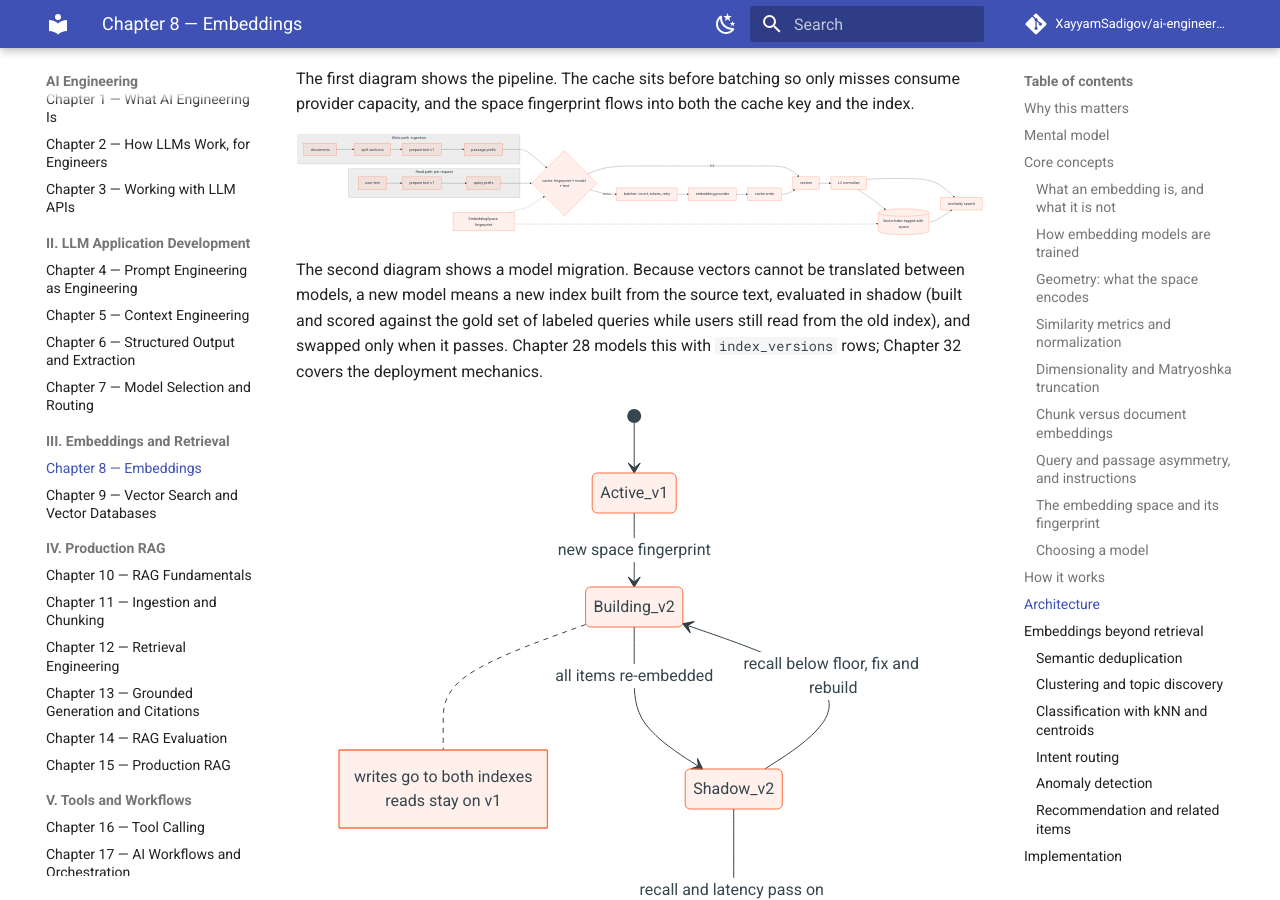
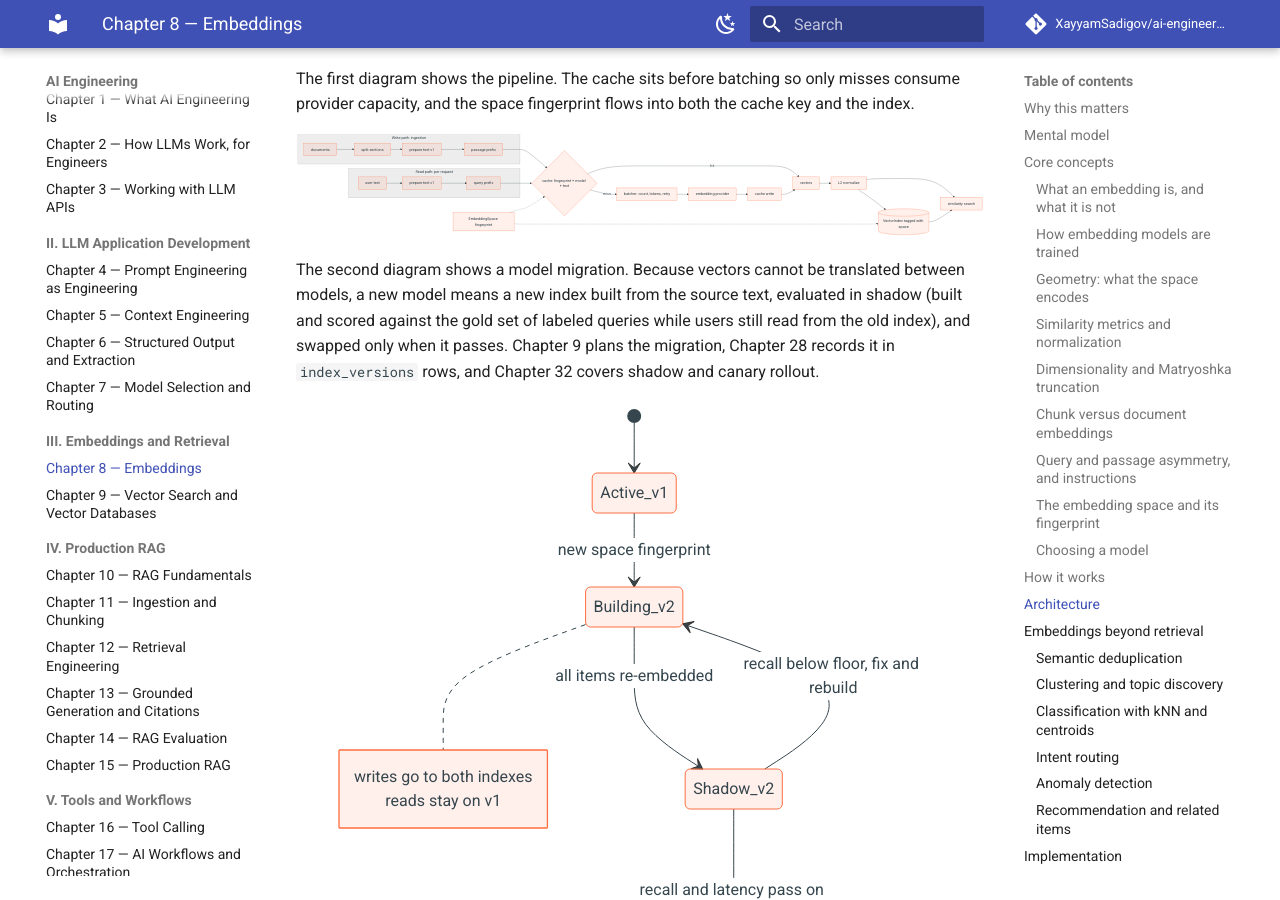
Before and after one commit to XayyamSadigov/ai-engineering-book, an MkDocs documentation site: the page built from book/chapters/08-embeddings.md, in a window 1280 px wide and 900 px high, scrolled down 9030 px. Built offline with MkDocs 1.6.1 and Material for MkDocs 9.7.7, drawn with Linux system fonts in a browser that asks for light colours; comment, search, counter and statistics services are not loaded; some of the changed text lies outside the part shown.

Commit message:
Fix cross-references and accuracy slips in Chapters 1, 2, 6 and 8

````diff
--- a/book/chapters/08-embeddings.md
+++ b/book/chapters/08-embeddings.md
@@ -163,7 +163,7 @@
     SP -.-> I
 ```
 
-The second diagram shows a model migration. Because vectors cannot be translated between models, a new model means a new index built from the source text, evaluated in shadow (built and scored against the gold set of labeled queries while users still read from the old index), and swapped only when it passes. Chapter 28 models this with `index_versions` rows; Chapter 32 covers the deployment mechanics.
+The second diagram shows a model migration. Because vectors cannot be translated between models, a new model means a new index built from the source text, evaluated in shadow (built and scored against the gold set of labeled queries while users still read from the old index), and swapped only when it passes. Chapter 9 plans the migration, Chapter 28 records it in `index_versions` rows, and Chapter 32 covers shadow and canary rollout.
 
 ```mermaid
 stateDiagram-v2
@@ -862,12 +862,12 @@
 ## Common mistakes
 
 - **Copying a threshold.** A 0.8 cosine threshold from another team or another model is a random number for yours. Derive thresholds from labeled pairs on your data and re-derive them on every model change.
-
-Mixing spaces in one index and caching by text alone are the two most expensive mistakes; they appear under Failure modes as silent space mismatch and stale cache.
 - **Forgetting the query prefix, or applying it to passages.** For asymmetric models this silently costs recall. Make prefixes configuration, applied in one function.
 - **Normalizing a model trained with unnormalized dot product, or not normalizing a cosine model's output before a dot-product index.** Check the model card and measure both.
 - **Evaluating on a public benchmark only.** Use it for the shortlist, then decide on 100 or more labeled queries from your own traffic.
 - **Using embedding similarity as an access-control or safety decision.** It is a relevance signal; permissions and guardrails are code.
+
+Mixing spaces in one index and caching by text alone are the two most expensive mistakes; they appear under Failure modes as silent space mismatch and stale cache.
 
 ## Failure modes
 
````
Also changed, not shown: book/chapters/01-what-ai-engineering-is.md (+2 -2 lines), book/chapters/02-how-llms-work-for-engineers.md (+2 -2 lines), book/chapters/06-structured-output-and-extraction.md (+1 -1 lines).
